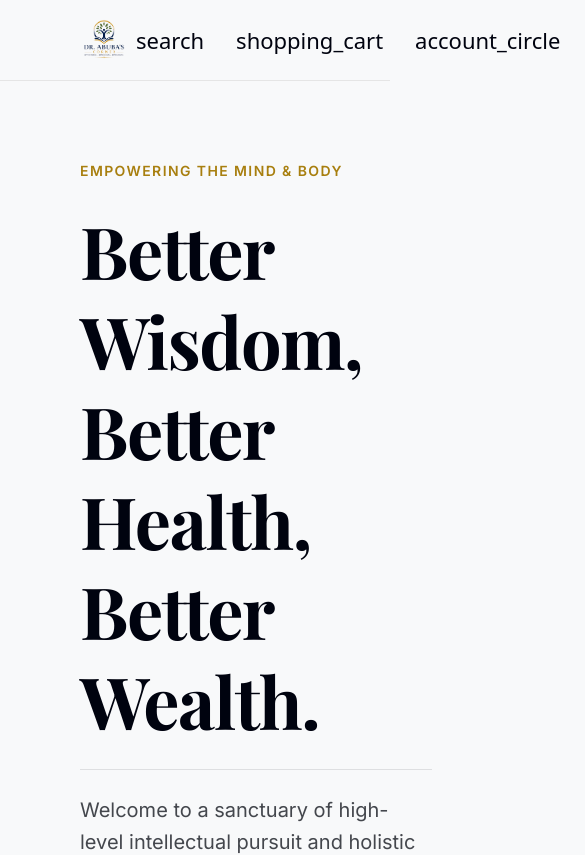
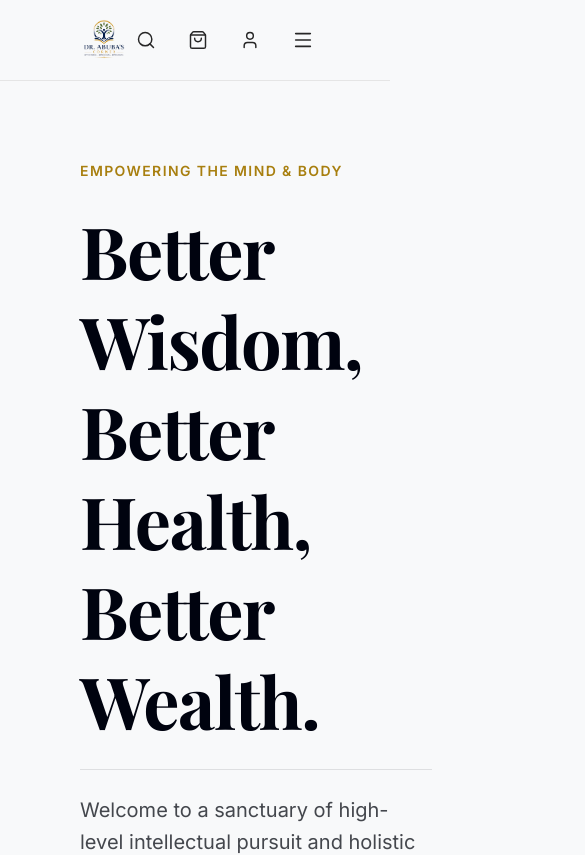
Before and after one commit to klmayua/drabubascorner, a Next.js app: page / in a window 390 px wide. Shown: the top 855 px of the page, 585 px wide, since content can reach past the window. Built offline with nearby package versions, Linux system fonts and the light colour scheme; a web font is replaced by a local one.

Commit message:
refactor: premium lucide-react icon system

```diff
--- a/package.json
+++ b/package.json
@@ -9,6 +9,7 @@
     "lint": "eslint"
   },
   "dependencies": {
+    "lucide-react": "^1.17.0",
     "next": "16.2.7",
     "react": "19.2.4",
     "react-dom": "19.2.4"
--- a/src/components/Navbar.tsx
+++ b/src/components/Navbar.tsx
@@ -4,6 +4,7 @@ import React, { useState, useEffect } from 'react';
 import Link from 'next/link';
 import { usePathname } from 'next/navigation';
 import { useCart } from '@/context/CartContext';
+import { Search, ShoppingBag, User, Menu, X, BookOpen, Delete } from 'lucide-react';
 
 interface NavLink {
   name: string;
@@ -150,19 +151,19 @@ export default function Navbar() {
             {/* Search Trigger */}
             <button
               onClick={() => setIsSearchOpen(true)}
-              className="p-2 hover:bg-neutral-100 rounded-full transition-colors focus:outline-none focus:ring-2 focus:ring-secondary/40"
+              className="p-2 hover:text-primary text-neutral-800 transition-colors focus:outline-none"
               aria-label="Search"
             >
-              <span className="material-symbols-outlined block text-[22px]">search</span>
+              <Search size={20} strokeWidth={1.75} />
             </button>
 
             {/* Shopping Cart Trigger */}
             <button
               onClick={() => setIsCartOpen(true)}
-              className="p-2 hover:bg-neutral-100 rounded-full transition-colors relative focus:outline-none focus:ring-2 focus:ring-secondary/40"
+              className="p-2 hover:text-primary text-neutral-800 transition-colors relative focus:outline-none"
               aria-label="Shopping Cart"
             >
-              <span className="material-symbols-outlined block text-[22px]">shopping_cart</span>
+              <ShoppingBag size={20} strokeWidth={1.75} />
               {cartCount > 0 && (
                 <span className="absolute -top-1 -right-1 bg-secondary text-white text-[10px] w-5 h-5 rounded-full flex items-center justify-center font-bold">
                   {cartCount}
@@ -173,21 +174,19 @@ export default function Navbar() {
             {/* Profile User Icon */}
             <Link
               href="/profile"
-              className="p-2 hover:bg-neutral-100 rounded-full transition-colors focus:outline-none focus:ring-2 focus:ring-secondary/40"
+              className="p-2 hover:text-primary text-neutral-800 transition-colors focus:outline-none"
               aria-label="Profile Account"
             >
-              <span className="material-symbols-outlined block text-[22px]">account_circle</span>
+              <User size={20} strokeWidth={1.75} />
             </Link>
 
             {/* Mobile Nav Toggle */}
             <button
               onClick={() => setIsMobileMenuOpen(!isMobileMenuOpen)}
-              className="p-2 lg:hidden hover:bg-neutral-100 rounded-full transition-colors focus:outline-none focus:ring-2 focus:ring-secondary/40"
+              className="p-2 lg:hidden hover:text-primary text-neutral-800 transition-colors focus:outline-none"
               aria-label="Toggle Menu"
             >
-              <span className="material-symbols-outlined block text-[24px]">
-                {isMobileMenuOpen ? 'close' : 'menu'}
-              </span>
+              {isMobileMenuOpen ? <X size={22} strokeWidth={1.75} /> : <Menu size={22} strokeWidth={1.75} />}
             </button>
 
           </div>
@@ -210,7 +209,7 @@ export default function Navbar() {
                 onClick={() => setIsMobileMenuOpen(false)}
                 className="p-1 hover:bg-surface-container rounded-full"
               >
-                <span className="material-symbols-outlined text-[24px]">close</span>
+                <X size={24} />
               </button>
             </div>
             <div className="flex flex-col gap-unit-md overflow-y-auto pr-2">
@@ -272,7 +271,7 @@ export default function Navbar() {
                 onClick={() => setIsSearchOpen(false)}
                 className="p-1 hover:bg-surface-container rounded-full"
               >
-                <span className="material-symbols-outlined text-[24px]">close</span>
+                <X size={24} />
               </button>
             </div>
 
@@ -327,14 +326,14 @@ export default function Navbar() {
           <div className="relative w-full max-w-md bg-surface p-unit-xl shadow-2xl z-50 h-full flex flex-col animate-fade-in-up">
             <div className="flex items-center justify-between mb-unit-xl border-b border-outline-variant pb-unit-sm">
               <div className="flex items-center gap-2">
-                <span className="material-symbols-outlined text-[24px]">shopping_cart</span>
+                <ShoppingBag size={24} strokeWidth={1.75} />
                 <span className="font-headline-sm text-headline-sm text-primary font-bold">Shopping Cart</span>
               </div>
               <button
                 onClick={() => setIsCartOpen(false)}
                 className="p-1 hover:bg-surface-container rounded-full"
               >
-                <span className="material-symbols-outlined text-[24px]">close</span>
+                <X size={24} />
               </button>
             </div>
 
@@ -347,7 +346,7 @@ export default function Navbar() {
                       <img src={item.image} alt={item.name} className="w-16 h-16 object-cover rounded" />
                     ) : (
                       <div className="w-16 h-16 bg-surface-container-high rounded flex items-center justify-center">
-                        <span className="material-symbols-outlined text-on-surface-variant">book</span>
+                        <BookOpen size={20} className="text-on-surface-variant" />
                       </div>
                     )}
                     <div className="flex-1">
@@ -377,13 +376,13 @@ export default function Navbar() {
                       className="text-error hover:text-opacity-80 self-start"
                       aria-label="Remove item"
                     >
-                      <span className="material-symbols-outlined text-[20px]">delete</span>
+                      <Delete size={18} />
                     </button>
                   </div>
                 ))
               ) : (
                 <div className="h-48 flex flex-col items-center justify-center text-on-surface-variant opacity-60">
-                  <span className="material-symbols-outlined text-[48px] mb-2">shopping_cart_off</span>
+                  <ShoppingBag size={48} className="mb-2 opacity-50" />
                   <p>Your shopping cart is currently empty.</p>
                 </div>
               )}
```
Also changed, not shown: 1 other file (tests, documents, lock files or other folders).
